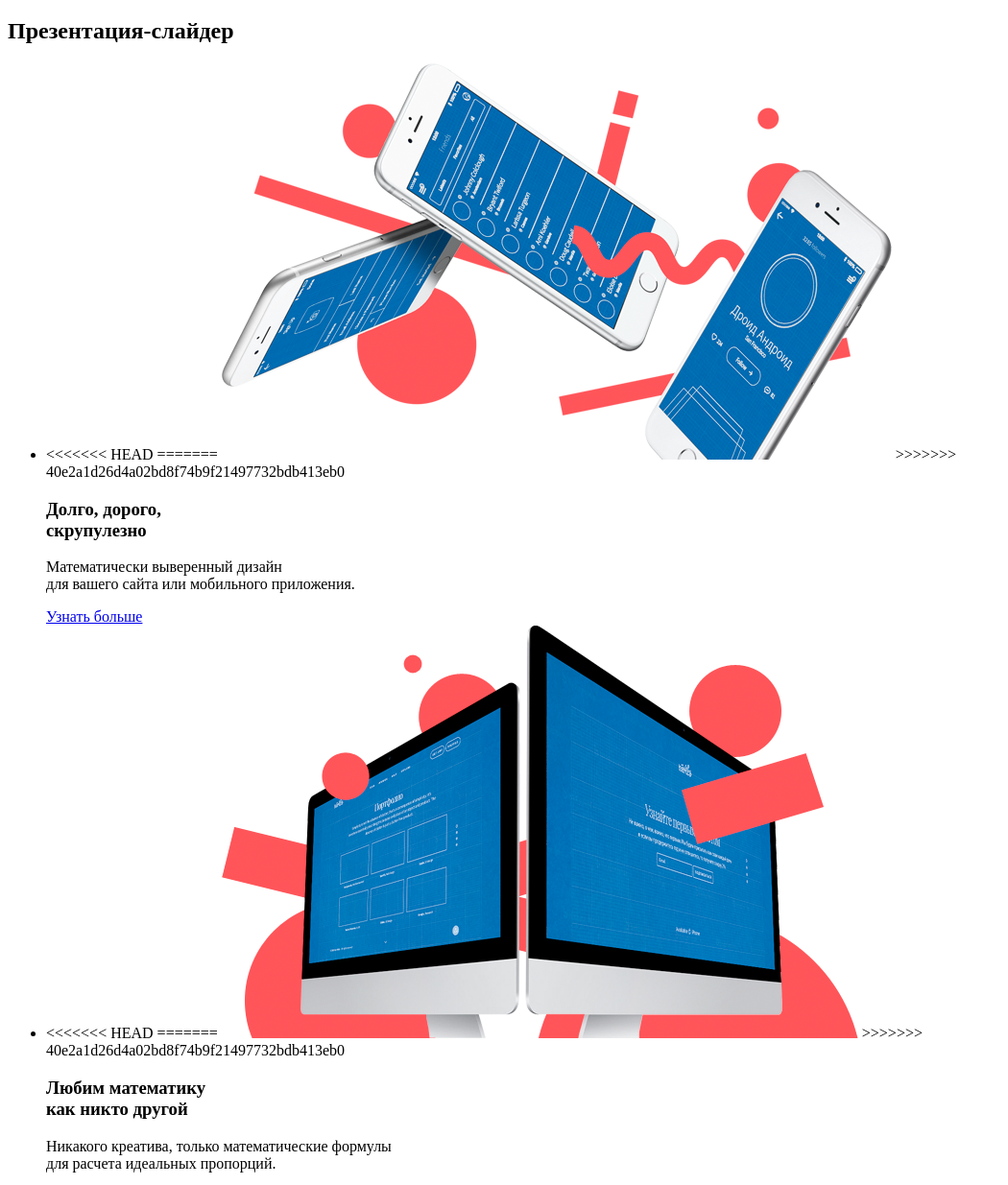
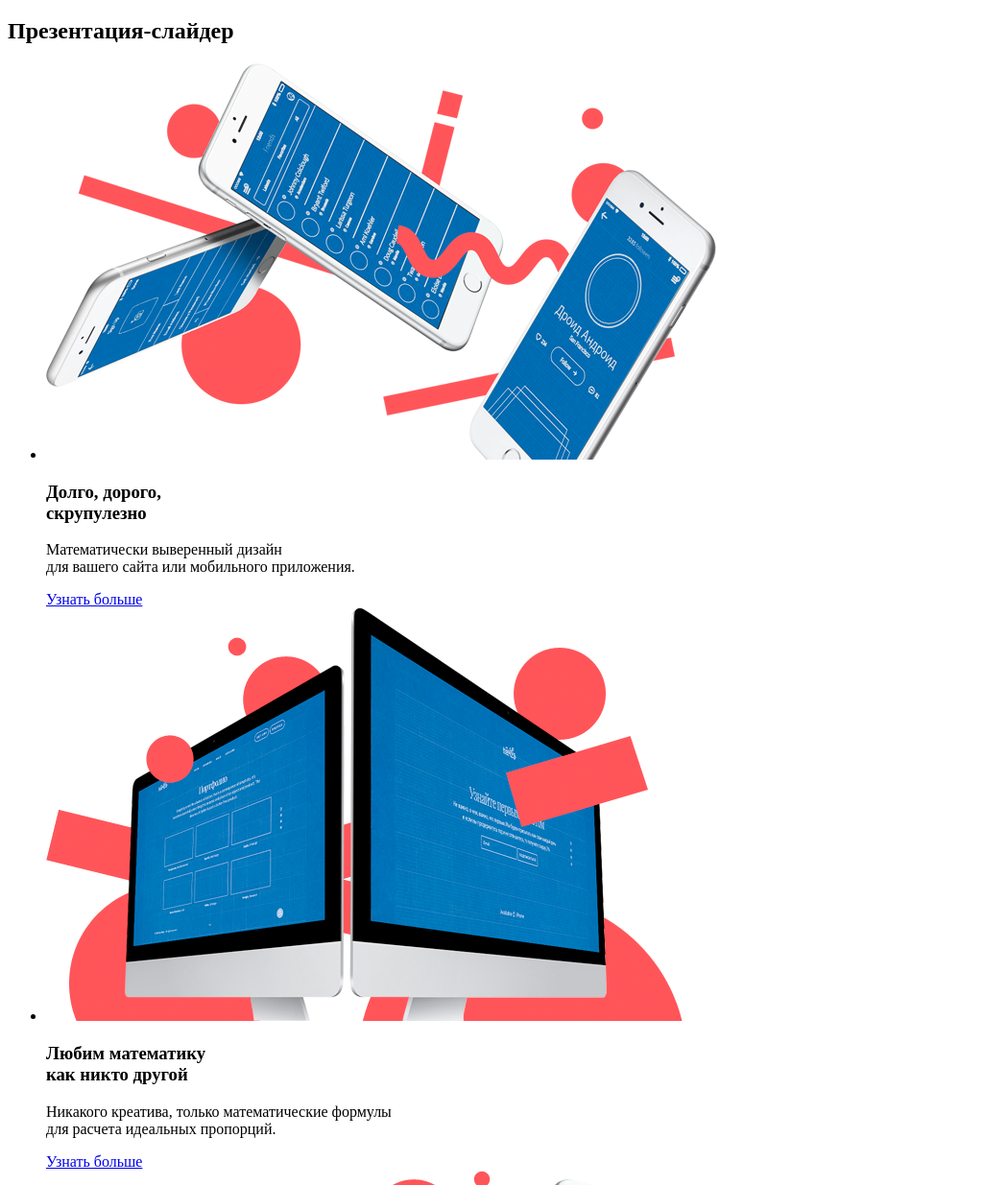
Before and after one commit to Nikolas163/1314949-nerds-27, a plain HTML site: page index.html in a window 1280 px wide. Shown: the part 263-1498 px from the top of the page at 96% size, without its empty margins (0-1050 px from the left). Drawn offline with Linux system fonts and the light colour scheme.

Commit message:
Update index.html

```diff
--- a/index.html
+++ b/index.html
@@ -31,11 +31,7 @@
         <h2>Презентация-слайдер</h2>
         <ul>
           <li>
-<<<<<<< HEAD
-            <!--Здесь должна быть картинка-->
-=======
             <img src="img/slide-picture1.png" width="698" height="413" alt="Здесь должна быть картинка">
->>>>>>> 40e2a1d26d4a02bd8f74b9f21497732bdb413eb0
             <h3>
               Долго, дорого,<br>
               скрупулезно
@@ -47,11 +43,7 @@
             <a href="#">Узнать больше</a>
           </li>
           <li>
-<<<<<<< HEAD
-            <!--Здесь должна быть картинка-->
-=======
             <img src="img/slide-picture2.png" width="663" height="430" alt="Здесь должна быть картинка">
->>>>>>> 40e2a1d26d4a02bd8f74b9f21497732bdb413eb0
             <h3>
               Любим математику<br>
               как никто другой
@@ -63,11 +55,7 @@
             <a href="#">Узнать больше</a>
           </li>
           <li>
-<<<<<<< HEAD
-            <!--Здесь должна быть картинка-->
-=======
             <img src="img/slide-picture3.png" width="759" height="411" alt="Здесь должна быть картинка">
->>>>>>> 40e2a1d26d4a02bd8f74b9f21497732bdb413eb0
             <h3>
               Только ночь,<br>
               только хардкор
```
